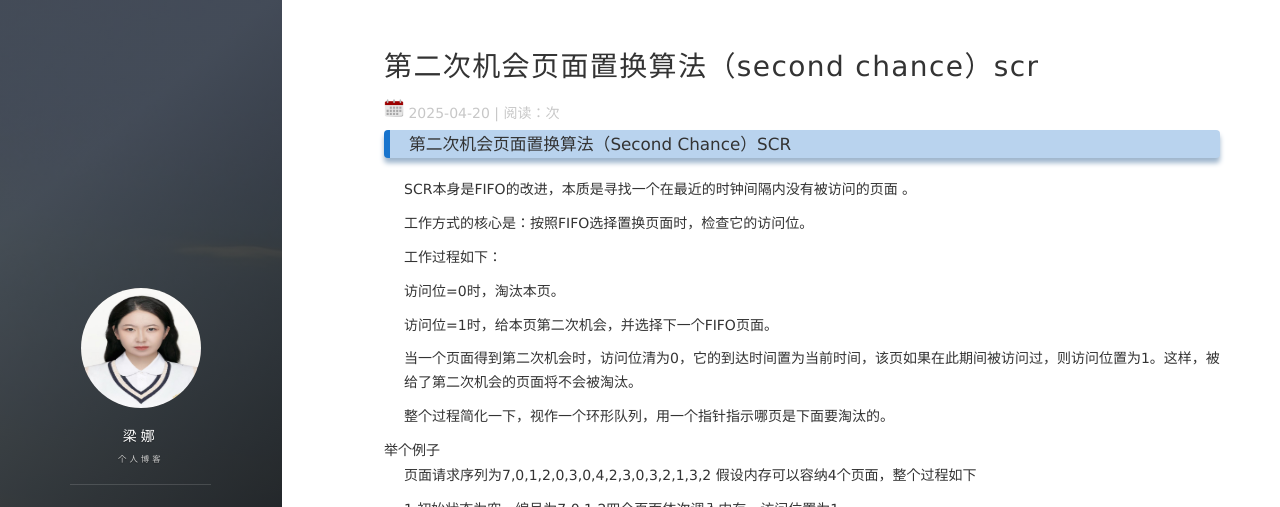
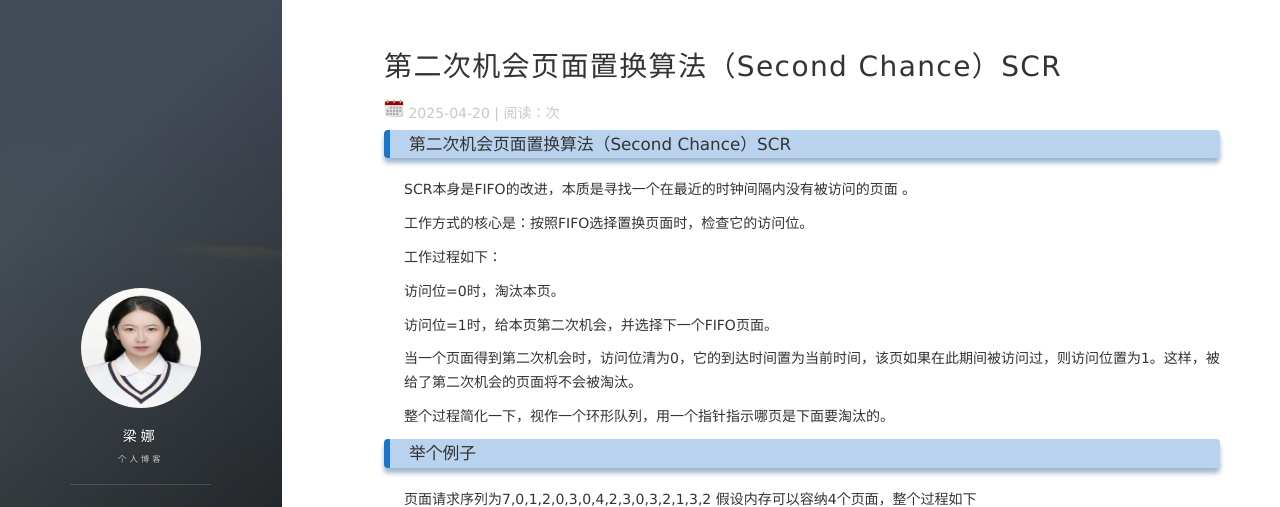
Before and after one commit to LornaLiang/LornaLiang.github.io, a Jekyll site: the page built from _posts/2025-4-20-第二次机会页面置换算法（Second Chance）SCR.md, in a window 1280 px wide and 900 px high, cut to the strip 0-507 px from the top of the window. Built offline with Jekyll 4.4.1, drawn with Linux system fonts in a browser that asks for light colours; nearby versions of some CDN libraries; our own code applies the rules of GitHub Pages for plain Markdown files; comment, search, counter and statistics services are not loaded; part of the change alters nothing that is shown.

```diff
--- a/_posts/2025-4-20-第二次机会页面置换算法（Second Chance）SCR.md
+++ b/_posts/2025-4-20-第二次机会页面置换算法（Second Chance）SCR.md
@@ -1,3 +1,10 @@
+---
+layout: post
+title:  "第二次机会页面置换算法（Second Chance）SCR"
+date:   2025-04-20
+tag: OS
+---
+
 ### 第二次机会页面置换算法（Second Chance）SCR
 
 SCR本身是FIFO的改进，本质是寻找一个在最近的时钟间隔内没有被访问的页面 。
@@ -14,56 +21,56 @@ SCR本身是FIFO的改进，本质是寻找一个在最近的时钟间隔内没
 
 整个过程简化一下，视作一个环形队列，用一个指针指示哪页是下面要淘汰的。
 
-##### 举个例子
+### 举个例子
 
 页面请求序列为7,0,1,2,0,3,0,4,2,3,0,3,2,1,3,2 假设内存可以容纳4个页面，整个过程如下
 
 1.初始状态为空，编号为7,0,1,2四个页面依次调入内存，访问位置为1
 
-![](E:\codeManagement\LornaLiang.github.io\images\post\OS-SCR\01.png)
+![01](E:\codeManagement\LornaLiang.github.io\images\post\OS-SCR\01.png)
 
 2.继续访问0号页面，页面已经存在，无需修改。
 
 3.访问3号页面，页面不在内存中，按照FIFO原则依次选择置换页面同是检查访问位，7,0,1,2号页面访问位均为1，修改为0，修改完成后指针回到1号帧（7号页面），则将7号页面换出，3号页面换入1号帧，并将访问位修改为1，指针移动到2号帧，表示下一个要淘汰的页面时2号帧的0号页面。
 
-![](E:\codeManagement\LornaLiang.github.io\images\post\OS-SCR\02.png)
+![02](E:\codeManagement\LornaLiang.github.io\images\post\OS-SCR\02.png)
 
 4.继续访问0号页面，页面已经存在，访问位修改为1，指针移动至下一个访问位为0的页面，即指向下一个要淘汰的页面。
 
-![](E:\codeManagement\LornaLiang.github.io\images\post\OS-SCR\03.png)
+![03](E:\codeManagement\LornaLiang.github.io\images\post\OS-SCR\03.png)
 
 
 
 5.访问4号页面，页面不在内存中，此时指针指向1号页面，将1号页面换出，4号换入，并将访问位修改为1，指针移动到下一个要被淘汰的页面。
 
-![](E:\codeManagement\LornaLiang.github.io\images\post\OS-SCR\04.png)
+![04](E:\codeManagement\LornaLiang.github.io\images\post\OS-SCR\04.png)
 
 6.访问2号页面，页面存在，修改访问位为1，指针移动。
 
-![](E:\codeManagement\LornaLiang.github.io\images\post\OS-SCR\05.png)
+![05](E:\codeManagement\LornaLiang.github.io\images\post\OS-SCR\05.png)
 
 7.接下来继续按顺序访问3,0,3,2号页面，页面都已存在，无需调换，访问位置1。
 
 8.访问1号页面，按照FIFO原则依次检查3,0,2,4号页面访问位，依次置为0，指针回到3号页面，则3号页面换出，1号换入，访问位置为1，此时指针移动到0号页面，表示下一次要淘汰的页面。
 
-![](E:\codeManagement\LornaLiang.github.io\images\post\OS-SCR\06.png)
+![06](E:\codeManagement\LornaLiang.github.io\images\post\OS-SCR\06.png)
 
 9.访问3号页面，不在内存中，将指针指向的0号页面调出，3号调入，置访问位为1，指针移动到4号页面，表示下一次要淘汰的页面。
 
-![](E:\codeManagement\LornaLiang.github.io\images\post\OS-SCR\07.png)
+![07](E:\codeManagement\LornaLiang.github.io\images\post\OS-SCR\07.png)
 
 10.访问2号页面，在内存中，访问位置为1。
 
-![](E:\codeManagement\LornaLiang.github.io\images\post\OS-SCR\08.png)
+![08](E:\codeManagement\LornaLiang.github.io\images\post\OS-SCR\08.png)
 
 ### 总结：
 
-![](E:\codeManagement\LornaLiang.github.io\images\post\OS-SCR\09.png)
+![09](E:\codeManagement\LornaLiang.github.io\images\post\OS-SCR\09.png)
 
 缺页率=8/16
 
-##### 按照FIFO原则整个过程如下：
+### 按照FIFO原则整个过程如下：
 
-![](E:\codeManagement\LornaLiang.github.io\images\post\OS-SCR\10.png)
+![10](E:\codeManagement\LornaLiang.github.io\images\post\OS-SCR\10.png)
 
 缺页率=9/16
```
